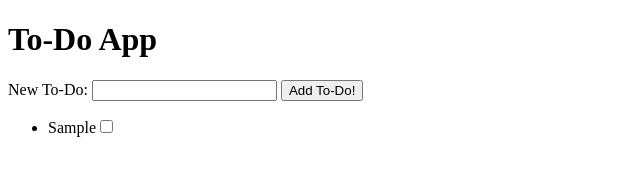
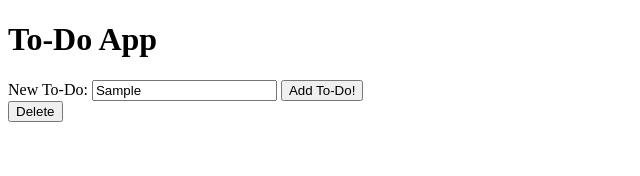
Before and after one commit to annierm18/to-do-app, a plain HTML site: page index.html in a window 1280 px wide. Both pictures are taken after typing "Sample" into the empty fields and a click on the button "Add To-Do!". Shown: the whole page, without its empty margins (0-640 px from the left). Drawn offline with Linux system fonts and the light colour scheme.

Commit message:
assignment work

```diff
--- a/app.js
+++ b/app.js
@@ -22,7 +22,15 @@ function onReady() {
 
     newToDoText.value = '';
 
+    removeTask.addEventListener('click', function(e) {
+
+      newLi.parentnewLi.removeChild(newLi);
+
+     });
+
   });
+
+
 }
 
 window.onload = function() {
--- a/index.html
+++ b/index.html
@@ -10,12 +10,16 @@
 
     <form id="addToDoForm">
       <label for="newToDoText">New To-Do:</label>
-      <input type="text" id="newToDoText">
+      <input type="text" id="cs">
       <button type="submit">Add To-Do!</button>
     </form>
 
+    <button id="delete">Delete</button>
+
     <ul id="toDoList">
+
     </ul>
+
    <script src="app.js"></script>
   </body>
 </html>
```
